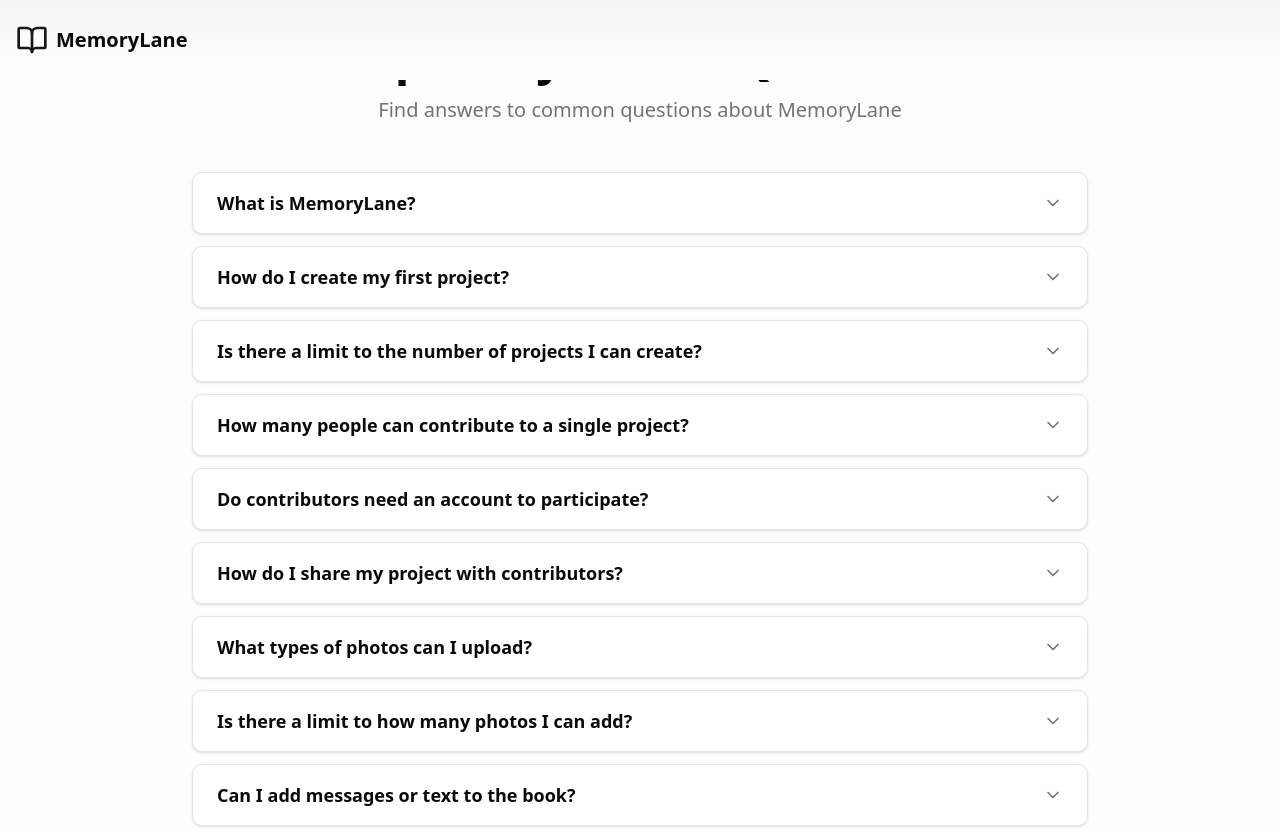
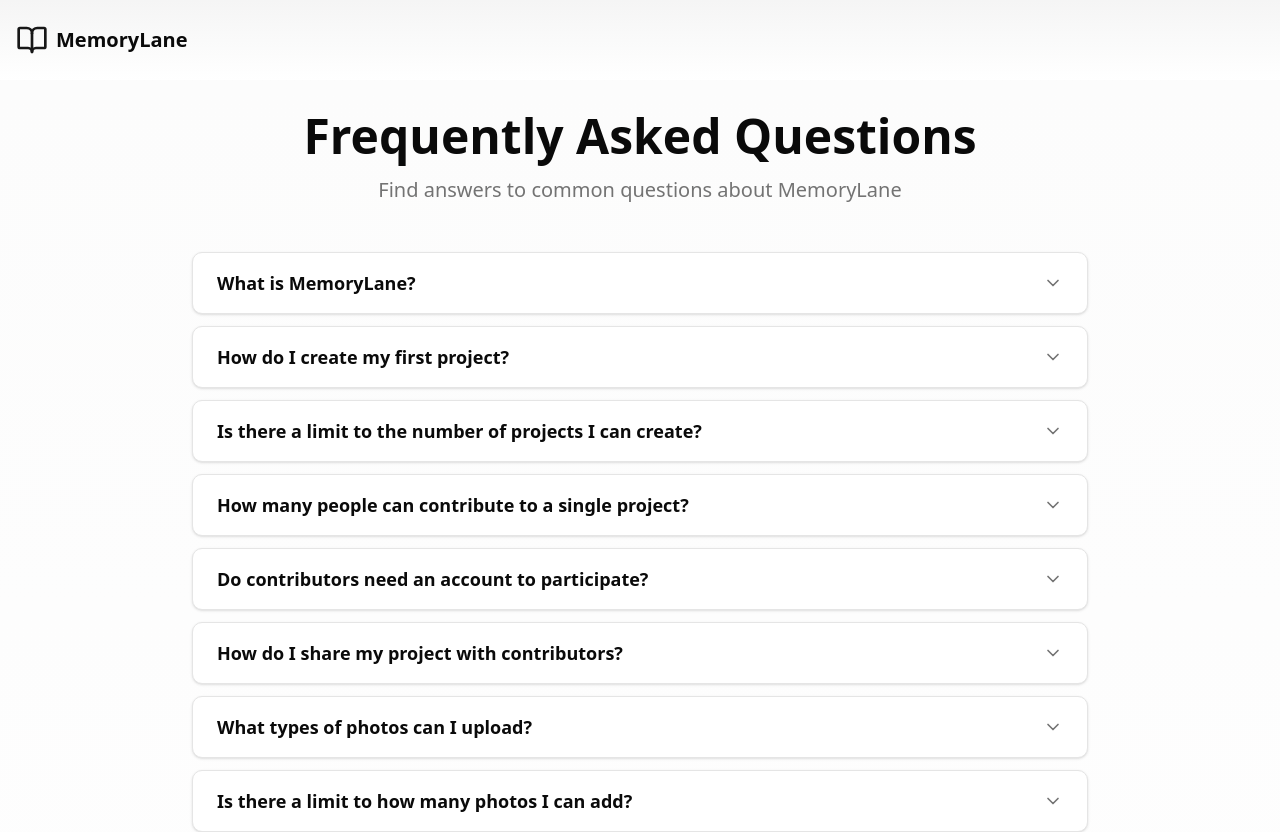
Before and after one commit to ppratik07/moments, a Next.js app in the folder moments/: page /faqs in a window 1280 px wide. Shown: the top 832 px of the page. Built offline with nearby package versions, Linux system fonts and the light colour scheme; no server answers.

Commit message:
fix: Add top margin to main section in FAQ page for improved layout

```diff
--- a/moments/app/faqs/page.tsx
+++ b/moments/app/faqs/page.tsx
@@ -87,7 +87,7 @@ const FAQPage = () => {
     <div className="min-h-screen flex flex-col">
       <Header isSignedIn={isSignedIn ?? false} />
 
-      <main className="flex-grow bg-gradient-to-b from-accent/30 to-background">
+      <main className="flex-grow bg-gradient-to-b from-accent/30 to-background mt-20">
         <div className="container mx-auto px-4 py-8">
           <motion.div
             initial={{ opacity: 0, y: 20 }}
```
